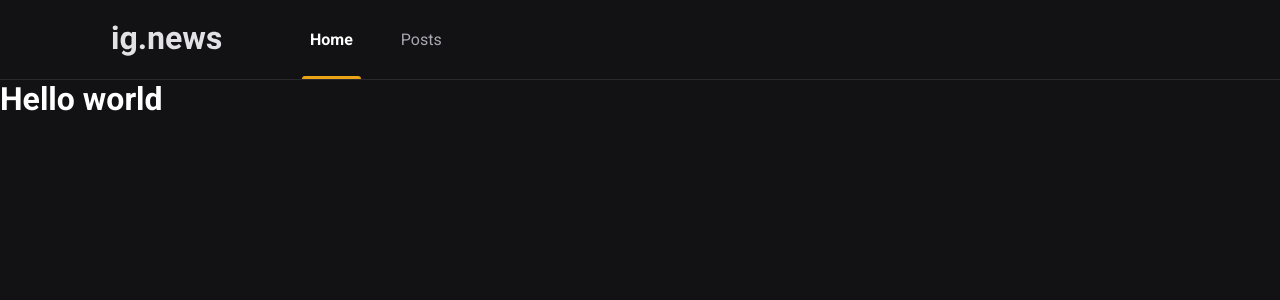
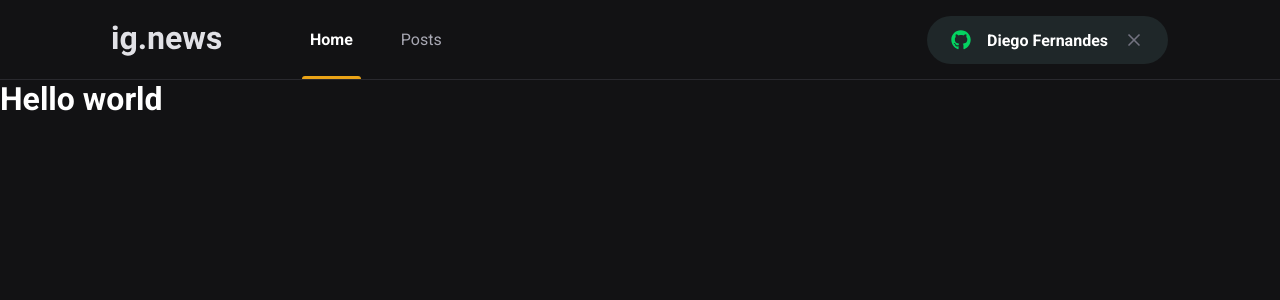
Before and after one commit to rocketseat-education/ignite-reactjs-app-jamstack, a Next.js app: page / in a window 1280 px wide. Shown: the top 300 px of the page. Built offline with nearby package versions, Linux system fonts and the light colour scheme.

Commit message:
Componente: SignInButton

```diff
--- a/package.json
+++ b/package.json
@@ -11,6 +11,7 @@
     "next": "10.0.9",
     "react": "17.0.1",
     "react-dom": "17.0.1",
+    "react-icons": "^4.2.0",
     "sass": "^1.32.8"
   },
   "devDependencies": {
--- a/src/components/Header/index.tsx
+++ b/src/components/Header/index.tsx
@@ -1,3 +1,5 @@
+import { SignInButton } from '../SignInButton';
+
 import styles from './styles.module.scss';
 
 export function Header() {
@@ -9,6 +11,8 @@ export function Header() {
           <a className={styles.active}>Home</a>
           <a>Posts</a>
         </nav>
+
+        <SignInButton />
       </div>
     </header>
   );
--- a/src/components/Header/styles.module.scss
+++ b/src/components/Header/styles.module.scss
@@ -51,4 +51,8 @@
       }
     }
   }
+
+  button {
+    margin-left: auto;
+  }
 }
--- /dev/null
+++ b/src/components/SignInButton/index.tsx
@@ -0,0 +1,27 @@
+import { FaGithub } from 'react-icons/fa'
+import { FiX } from 'react-icons/fi'
+
+import styles from './styles.module.scss';
+
+export function SignInButton() {
+  const isUserLoggedIn = true;
+
+  return isUserLoggedIn ? (
+    <button
+      type="button"
+      className={styles.signInButton}
+    >
+      <FaGithub color="#04d361" />
+      Diego Fernandes
+      <FiX color="#737380" className={styles.closeIcon} />
+    </button>
+  ) : (
+    <button
+      type="button"
+      className={styles.signInButton}
+    >
+      <FaGithub color="#eba417" />
+      Sign in with Github
+    </button>
+  );
+}
--- /dev/null
+++ b/src/components/SignInButton/styles.module.scss
@@ -0,0 +1,33 @@
+.signInButton {
+  height: 3rem;
+  border-radius: 3rem;
+  background: var(--gray-850);
+  border: 0;
+  padding: 0 1.5rem;
+
+  display: flex;
+  align-items: center;
+  justify-content: center;
+
+  color: var(--white);
+  font-weight: bold;
+
+  svg {
+    width: 20px;
+    height: 20px;
+  }
+
+  svg:first-child {
+    margin-right: 1rem;
+  }
+
+  svg.closeIcon {
+    margin-left: 1rem;
+  }
+
+  transition: filter 0.2s;
+
+  &:hover {
+    filter: brightness(0.8);
+  }
+}
--- a/src/styles/global.scss
+++ b/src/styles/global.scss
@@ -10,6 +10,7 @@
   --gray-100: #e1e1e6;
   --gray-300: #a8a8b3;
   --gray-800: #29292e;
+  --gray-850: #1f2729;
   --gray-900: #121214;
 
   --cyan-500: #61dafb;
```
Also changed, not shown: 1 other file (tests, documents, lock files or other folders).
